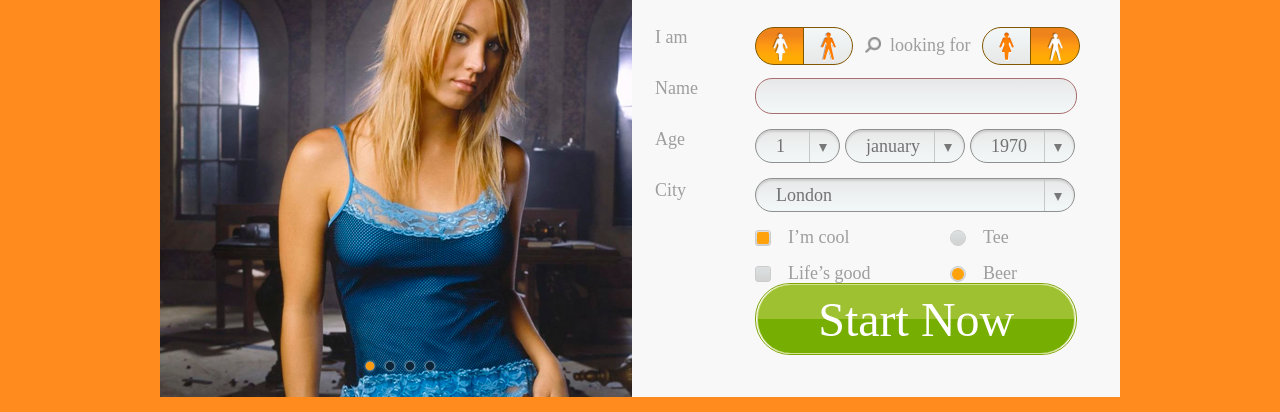
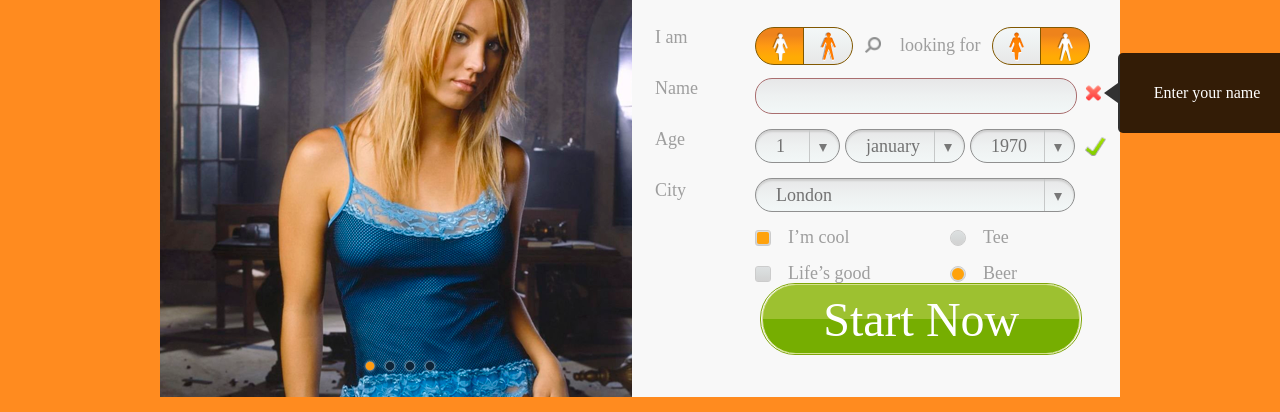
Before and after one commit to liakasjan/wc, a website: page index.html in a window 1280 px wide. Shown: the part 194-606 px from the top of the page. Drawn offline with Linux system fonts and the light colour scheme; files whose address does not match are found by name; a web font is replaced by a local one.

Commit message:
added error

```diff
--- a/index.html
+++ b/index.html
@@ -96,6 +96,14 @@
 						</div>
 						<div class="name">
 								<input type="text" class="text-name">
+								<div class="correctly">
+									<img src="Icons/correctly.png" class="correctly-img">
+								</div>
+
+								<div class="position">
+									<img src="Icons/error.png" class="error-img">
+									<div class="error">Enter your name</div>
+								</div>
 						</div>
 						<div class="age">
 							<div class="date">
@@ -183,6 +191,9 @@
 									<option>1999</option>
 									<option>2000</option>
 								</select>
+							</div>
+							<div class="correctly">
+								<img src="Icons/correctly.png" class="correctly-img">
 							</div>
 						</div>
 						<div class="city">
--- a/scr/styles/registr/age.less
+++ b/scr/styles/registr/age.less
@@ -3,6 +3,22 @@
 	height: 34px;
 	display: flex;
 	justify-content: space-between;
+	position: relative;
+	align-items: center;
+
+	.correctly {
+		position: absolute;
+		left: 330px;
+		display: flex;
+		justify-content: center;
+		align-items: center;
+
+
+		.correctly-img {
+			width: 21px;
+			height: 19px;
+		}
+	}
 
 	.date {
 		width: 85px;
--- a/scr/styles/registr/form.less
+++ b/scr/styles/registr/form.less
@@ -3,6 +3,18 @@
 	flex-direction: column;
 	margin-left: 50px;
 	margin-top: 15px;
+
+	.correctly {
+		position: absolute;
+		left: 330px;
+		display: none;
+
+
+		.correctly-img {
+			width: 21px;
+			height: 19px;
+		}
+	}
 
 	.gender {
 		display: flex;
@@ -27,9 +39,16 @@
 		color: #9e9e9e;
 		margin-left: 9px;
 		margin-right: 11px;
+		padding-left: 10px;
 	}
 
 	.name {
+		position: relative;
+		display: flex;
+		justify-content: flex-start;
+		align-items: center;
+
+
 
 		.text-name {
 			width: 320px;
@@ -39,6 +58,54 @@
 			background:  linear-gradient(to top, #f2f7f7, #eef1f1, #e7e7e8);
 			font-size: 18px;
 			margin: 15px 0;
+
+		}
+
+		.position {
+			position: absolute;
+			left: 363px;
+			top:  -10px;
+			display: flex;
+			align-items: center;
+
+
+
+			.error-img {
+				width: 16px;
+				height: 16px;
+				position: absolute;
+				left: -33px;
+
+			}
+
+			.error {
+				width: 178px;
+			    height: 80px;
+			    background: rgba(0, 0, 0, 0.8);
+			    position: relative;
+			    -moz-border-radius: 5px;
+			    -webkit-border-radius: 5px;
+			    border-radius: 5px;
+			    color: #fff;
+			    display: flex;
+			    justify-content: center;
+			    align-items: center;
+			    font-family: Trebuchet MS Regular;
+			    font-size: 16px;
+
+
+			    &:before {
+				    content: "";
+				    width: 0;
+				    height: 0;
+				    right: 100%;
+				    top: 30px;
+				    position: absolute;
+				    border-top: 10px solid transparent;
+				    border-right: 14px solid rgba(0, 0, 0, 0.8);
+				    border-bottom: 10px solid transparent;
+				}
+			}
 		}
 	}
 	.city {
```
Also changed, not shown: dist/css/style.css.
